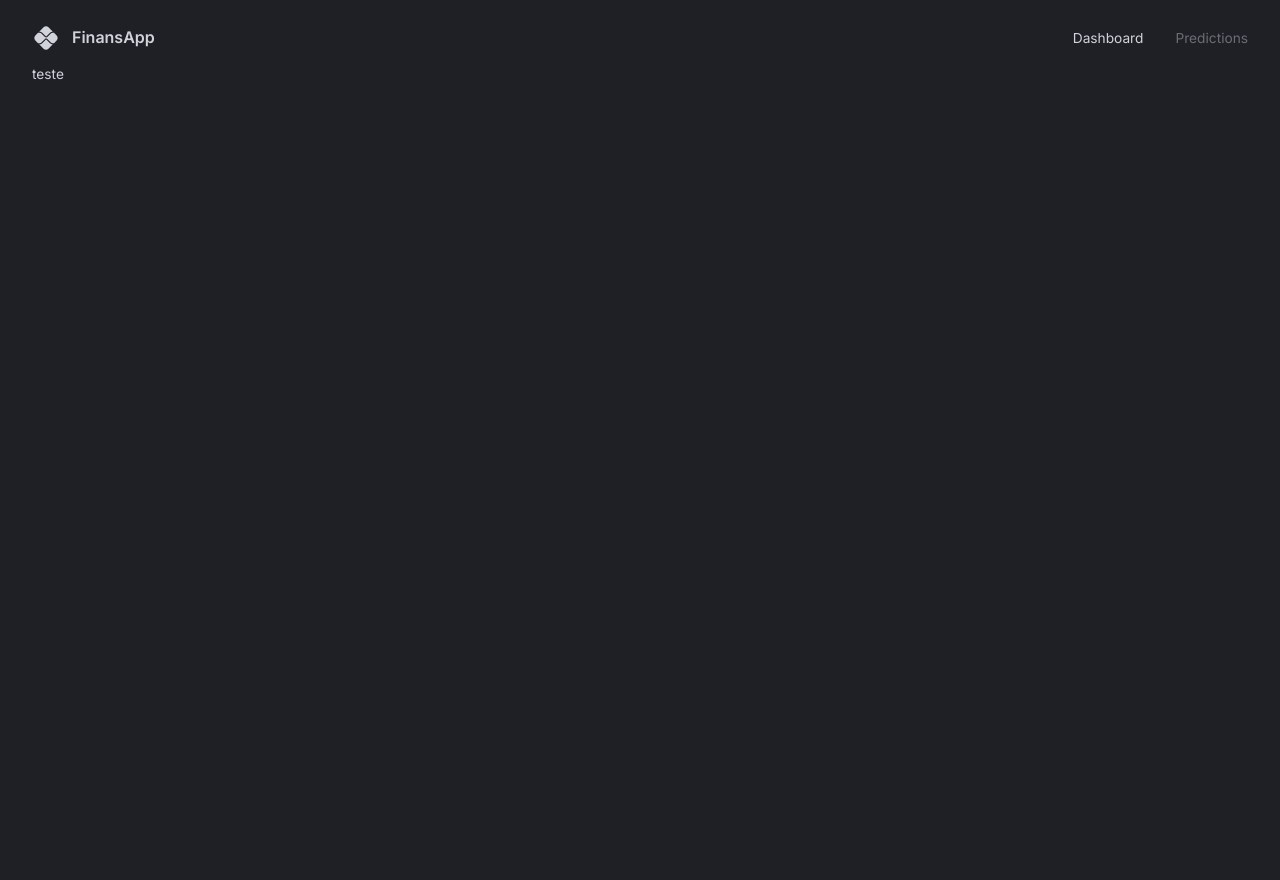
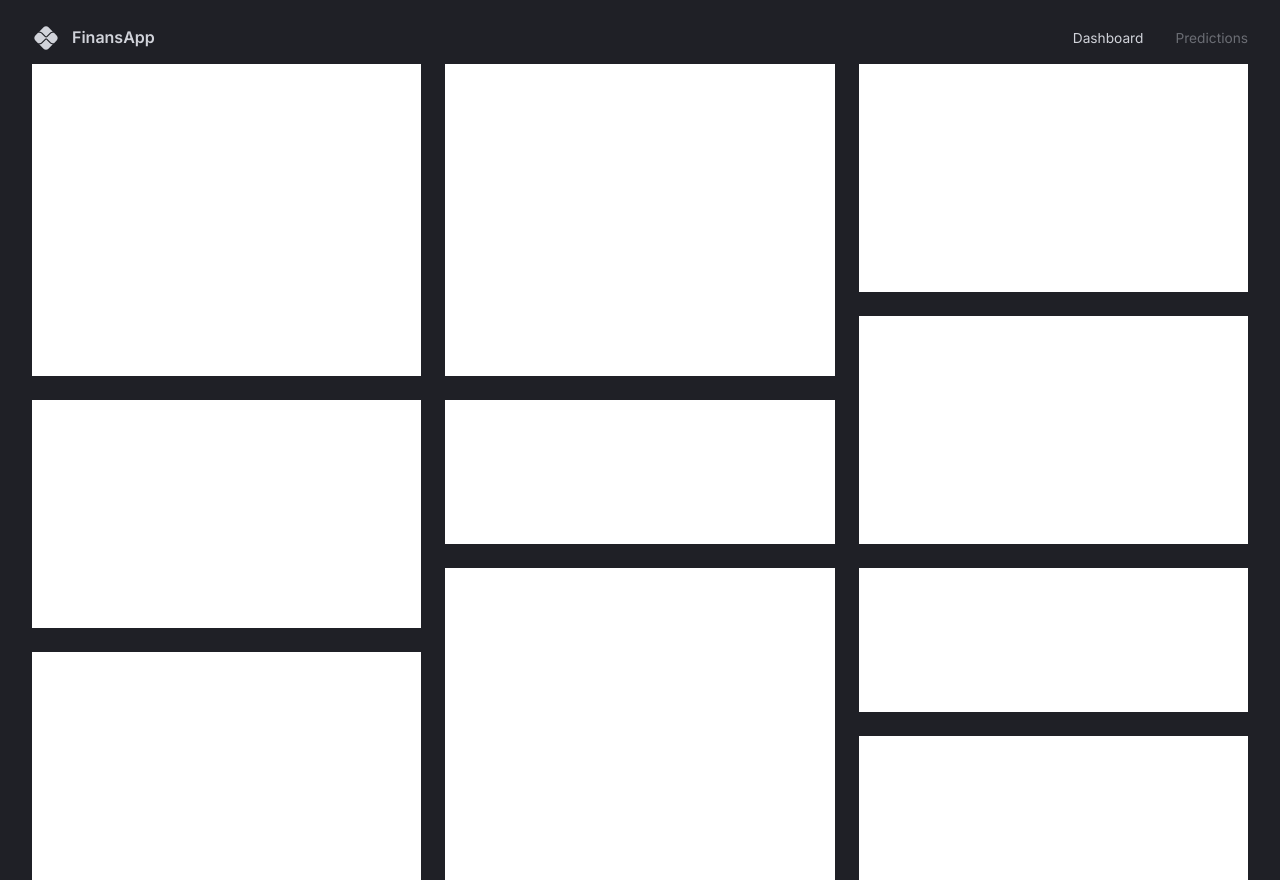
Before and after one commit to DevMartius/finansApp, a React (Vite) app: page / in a window 1280 px wide. Before the commit the page ends 800 px from the top, so only its background shows below. Built offline with nearby package versions, Linux system fonts and the light colour scheme.

Commit message:
config small grid

```diff
--- a/src/scenes/dashboard/index.tsx
+++ b/src/scenes/dashboard/index.tsx
@@ -1,6 +1,4 @@
-import { useTheme } from "@emotion/react";
-import { Box } from "@mui/material";
-
+import { Box, useMediaQuery, useTheme } from "@mui/material";
 
 type Props = {}
 
@@ -8,7 +6,7 @@
 
   const { palette } = useTheme();
 
-  const gridTemplate = `
+  const gridTemplateLargeScreens = `
     "a b c"
     "a b c"
     "a b c"
@@ -20,16 +18,59 @@
     "g h j"
     "g h j"
   `
+  const gridTemplateSmallScreens = `
+    "a"
+    "a"
+    "a"
+    "a"
+    "b"
+    "b"
+    "b"
+    "b"
+    "c"
+    "c"
+    "c"
+    "d"
+    "d"
+    "d"
+    "e"
+    "e"
+    "f"
+    "f"
+    "f"
+    "g"
+    "g"
+    "g"
+    "h"
+    "h"
+    "h"
+    "h"
+    "i"
+    "i"
+    "j"
+    "j"
+  `
+
+  const isAboveMediumScreen = useMediaQuery("(min-width: 1200px)");
 
   return (
     <Box color={palette.grey[300]} width="100%" height="100%" display="grid" gap="1.5rem"
       sx={{
         gridTemplateColumns: "repeat(3, minmax(370px, 1fr))",
         gridTemplateRows: "repeat(10, minmax(60px, 1fr))",
-        gridTemplateAreas: gridTemplate,
+        gridTemplateAreas: gridTemplateLargeScreens,
       }}
     >
-      teste
+      <Box bgcolor="#FFF"  gridArea="a"></Box>
+      <Box bgcolor="#FFF" gridArea="b"></Box>
+      <Box bgcolor="#FFF" gridArea="c"></Box>
+      <Box bgcolor="#FFF" gridArea="d"></Box>
+      <Box bgcolor="#FFF" gridArea="e"></Box>
+      <Box bgcolor="#FFF" gridArea="f"></Box>
+      <Box bgcolor="#FFF" gridArea="g"></Box>
+      <Box bgcolor="#FFF" gridArea="h"></Box>
+      <Box bgcolor="#FFF" gridArea="i"></Box>
+      <Box bgcolor="#FFF" gridArea="j"></Box>
     </Box>
   );
 };
```
